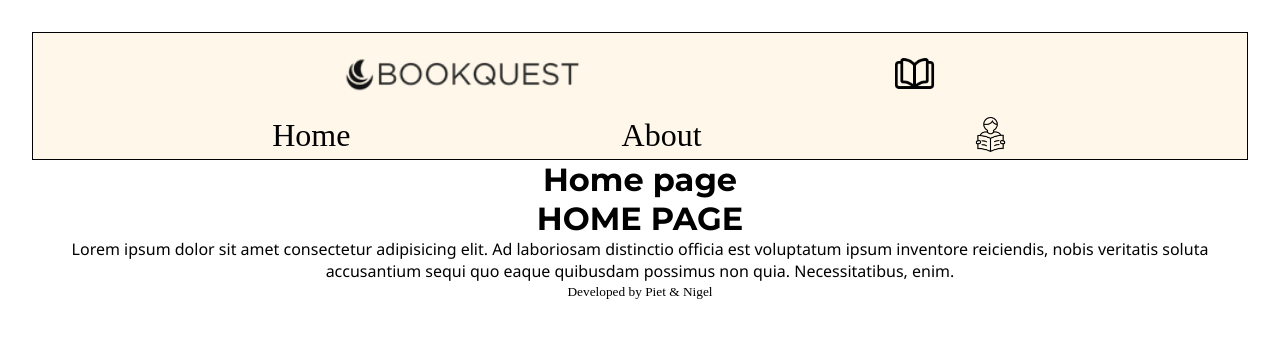
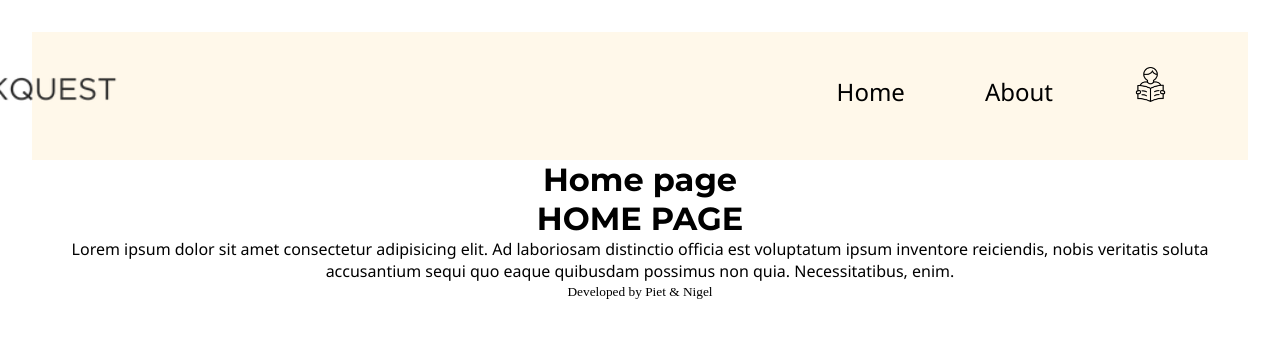
Before and after one commit to NigelFerrefe/bookquest-project, a React (Vite) app: page / in a window 1280 px wide. Shown: the top 338 px of the page. Built offline with nearby package versions, Linux system fonts and the light colour scheme; a web font is replaced by a local one.

Commit message:
navbar V.1

```diff
--- a/src/components/navbar/Navbar.css
+++ b/src/components/navbar/Navbar.css
@@ -2,10 +2,10 @@
   background-color: var(--color-background-main);
   height: 8rem;
   max-height: 8rem;
-  #logo-img {
-    width: 15rem;
-  }
-  border: 1px solid black;
+
+}
+#logo-img {
+  width: 15rem;
 }
 
 .topnav {
@@ -26,9 +26,12 @@
   flex-direction: row;
   justify-content: space-evenly;
   list-style: none;
+  font-family: var(--font-secondary);
   font-size: 2rem;
   gap: 2rem;
+
 }
+
 .link {
   text-decoration: none;
   color: black;
@@ -44,3 +47,41 @@
 .link-active {
   color: #0194c4;
 }
+
+/*----------------RESPONSIVE QUERY FOR TABLETS----------------*/
+@media (min-width: 650px) and (max-width: 1024px) {
+  .navbar-container {
+    flex-direction: column;
+  }
+  .navbar-links {
+    font-size: 1.5rem;
+    justify-content: space-around;
+
+  }
+  #profile-icon{
+    position: relative;
+    bottom: 0.6rem;
+  }
+}
+
+
+/*----------------RESPONSIVE QUERY FOR DESKTOP----------------*/
+@media(width > 1025px) {
+  .navbar-links {
+    font-size: 1.5rem;
+    justify-content: right;
+    padding-right: 5rem;
+    gap: 5rem;
+    position: relative;
+    bottom: 2.8rem;
+  }
+  #logo-img {
+    position: relative;
+    right: 40rem;
+    top: 1rem;
+  }
+  #profile-icon{
+    position: relative;
+    bottom: 0.5rem;
+  }
+}
--- a/src/components/navbar/Navbar.jsx
+++ b/src/components/navbar/Navbar.jsx
@@ -8,39 +8,66 @@ import { useEffect, useState } from "react";
 
 function Navbar() {
   const [isOpen, setIsOpen] = useState(false);
+  const [isMobile, setIsMobile] = useState(window.innerWidth < 640);
 
   const handleMenu = (e) => {
     e.preventDefault();
     setIsOpen(!isOpen);
   };
 
+  const handleCloseMenu = () => {
+    setIsOpen(false); // Always close the menu
+  };
+
+  // Handle screen size changes
+  useEffect(() => {
+    // Function to resize
+    const handleResize = () => {
+      setIsMobile(window.innerWidth < 640);
+      setIsOpen(false); // Close menu on screen resize
+    };
+    // Add an event listener to the window to listen for resize events.
+    // Each time the window resizes, handleResize will be called.
+    window.addEventListener("resize", handleResize);
+
+    // Function to remove the resize event listener when the component is unmounted
+    return () => {
+      window.removeEventListener("resize", handleResize);
+    };
+  }, []);
+
   return (
     <div className="navbar-container">
       <div className="topnav">
-        <img id="logo-img" src={logo} alt="logo image" />
-        <button className="menu-btn" onClick={handleMenu}>
-          {isOpen ? (
-            <img width={"40rem"} src={closeBook} alt="closed btn" />
-          ) : (
-            <img width={"45rem"} src={openBook} alt="open btn" />
-          )}
-        </button>
+        <NavLink to="/" onClick={handleCloseMenu}>
+          <img id="logo-img" src={logo} alt="logo" />
+        </NavLink>
+        {isMobile && (
+          <button className="menu-btn" onClick={handleMenu}>
+            {isOpen ? (
+              <img width={"40rem"} src={openBook} alt="close menu" />
+            ) : (
+              <img width={"45rem"} src={closeBook} alt="open menu" />
+            )}
+          </button>
+        )}
       </div>
-      {!isOpen && (
+      {(!isMobile || isOpen) && (
         <ul className="navbar-links">
           <li>
-            <NavLink className="link" to="/">
+            <NavLink className="link" to="/" onClick={handleCloseMenu}>
               Home
             </NavLink>
           </li>
           <li>
-            <NavLink className="link" to="/about">
+            <NavLink className="link" to="/about" onClick={handleCloseMenu}>
               About
             </NavLink>
           </li>
           <li>
-            <NavLink className="link" to="/profile">
+            <NavLink className="link" to="/profile" onClick={handleCloseMenu}>
               <img
+                id="profile-icon"
                 width={"35rem"}
                 src={profileIcon}
                 alt="profile user button"
```
